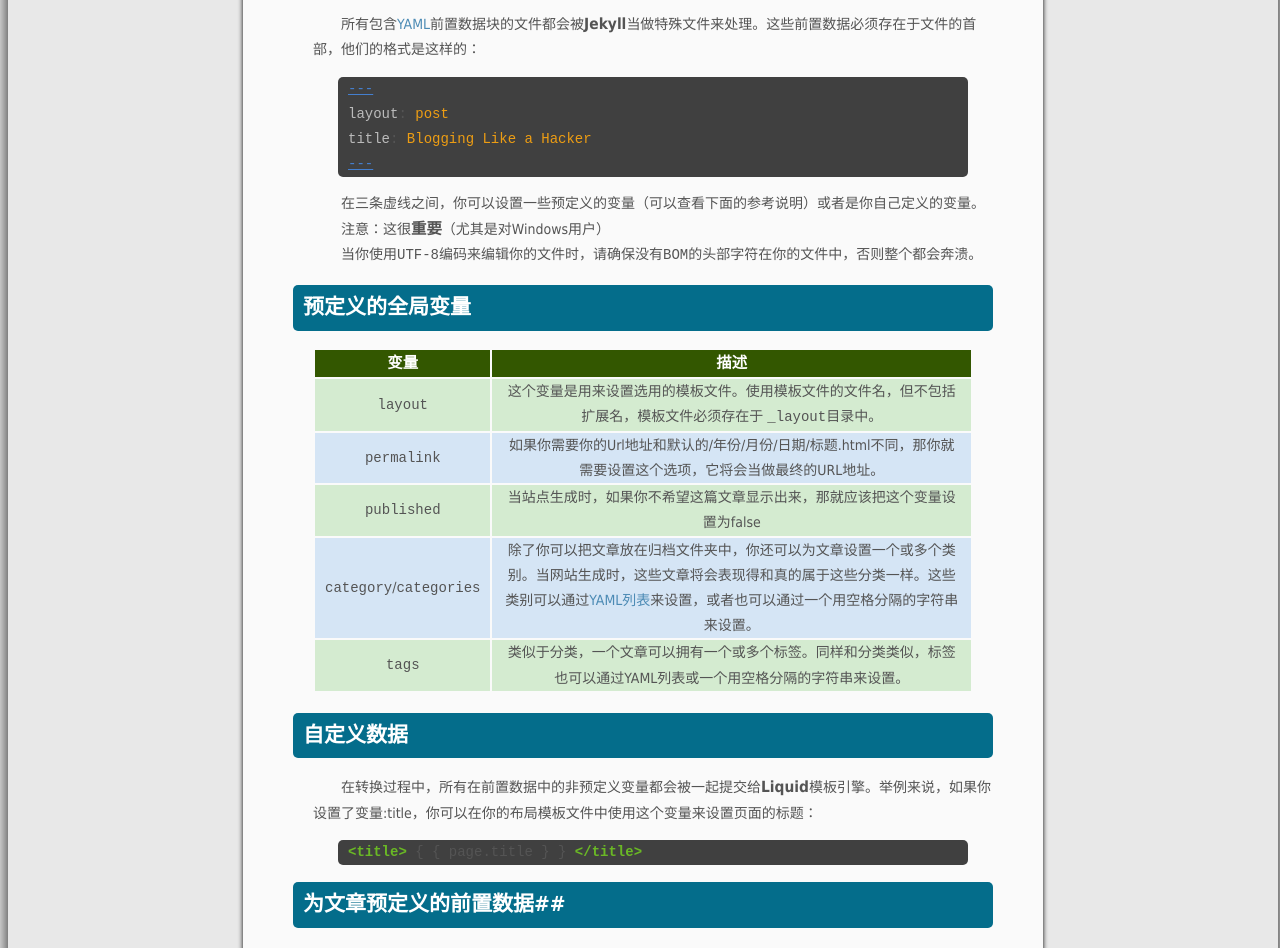
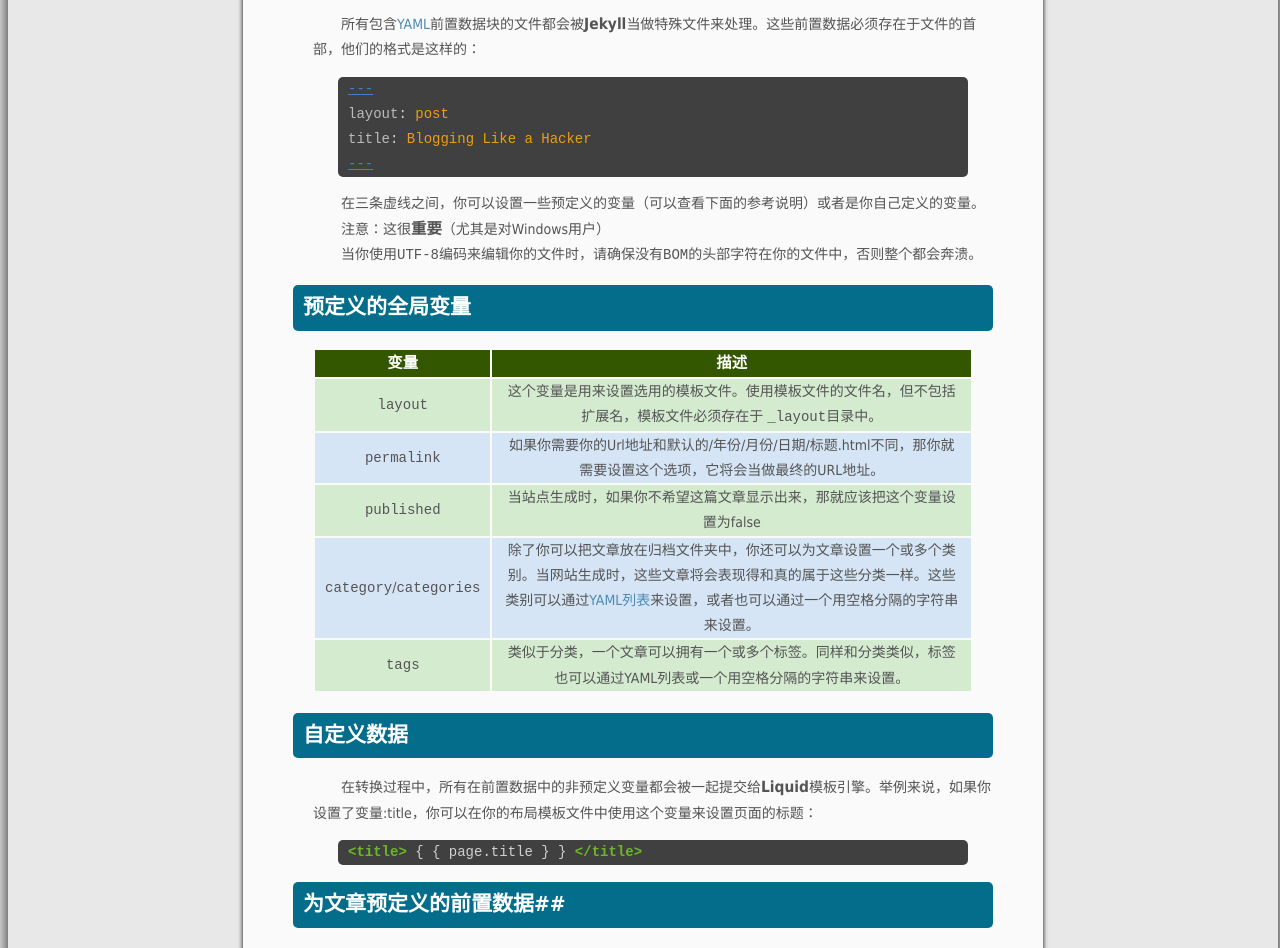
Before and after one commit to flyaway1217/flyaway1217.github.com, a Jekyll site: the page built from _posts/2012-12-30-Jekyll-Wiki-YAML-Front-Matter.md, in a window 1280 px wide. Shown: the part 358-1306 px from the top of the page. Built offline with Jekyll 4.4.1, drawn with Linux system fonts in a browser that asks for light colours.

Commit message:
Update the style of the code

```diff
--- a/css/syntax.css
+++ b/css/syntax.css
@@ -3,6 +3,7 @@
 	margin:0 25px 0 45px;
 	padding:0 0 0 10px;
 	word-wrap:break-word;
+	color: #D0D0D0;
 }
 .c { color: #999999; font-style: italic } /* Comment */
 .err { color: #a61717; background-color: #e3d2d2 } /* Error */
```
